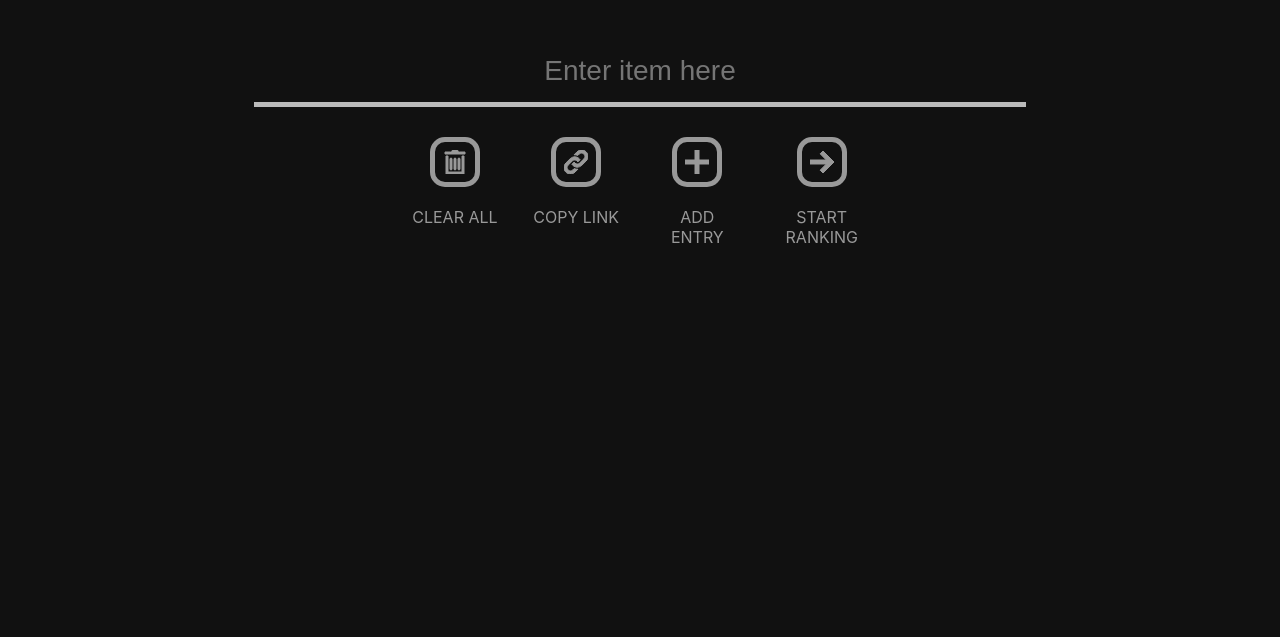
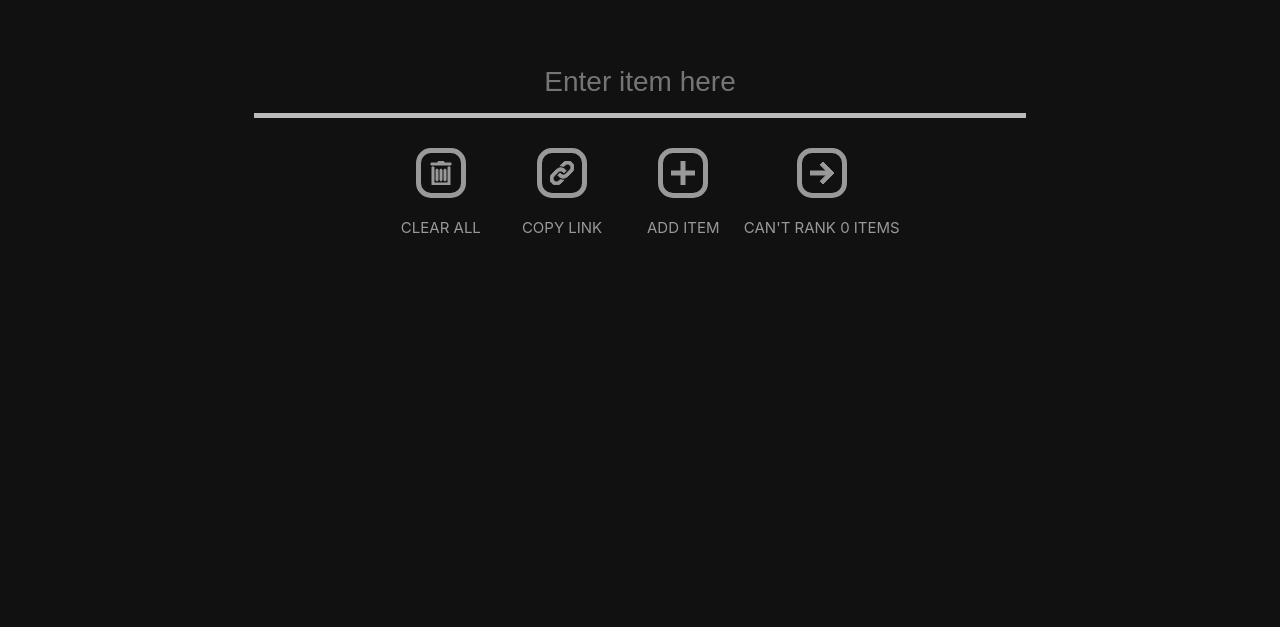
Before and after one commit to shatayu/rankings, a React (Create React App) app: page / in a window 1280 px wide. Shown: the part 173-810 px from the top of the page. Built offline with nearby package versions, Linux system fonts and the light colour scheme.

Commit message:
fiddled with counter

```diff
--- a/src/Input/AddedEntriesList.react.js
+++ b/src/Input/AddedEntriesList.react.js
@@ -55,7 +55,7 @@ function InputElement({value, onRemove}) {
 
 function DeleteIcon({onRemove}) {
     return (
-        <svg className={styles.svgIcon} onClick={onRemove} viewBox="0 0 20 20">
+        <svg className={styles.svgDeleteIcon} onClick={onRemove} viewBox="0 0 20 20">
             <path d="M10.185,1.417c-4.741,0-8.583,3.842-8.583,8.583c0,4.74,3.842,8.582,8.583,8.582S18.768,14.74,18.768,10C18.768,5.259,14.926,1.417,10.185,1.417 M10.185,17.68c-4.235,0-7.679-3.445-7.679-7.68c0-4.235,3.444-7.679,7.679-7.679S17.864,5.765,17.864,10C17.864,14.234,14.42,17.68,10.185,17.68 M10.824,10l2.842-2.844c0.178-0.176,0.178-0.46,0-0.637c-0.177-0.178-0.461-0.178-0.637,0l-2.844,2.841L7.341,6.52c-0.176-0.178-0.46-0.178-0.637,0c-0.178,0.176-0.178,0.461,0,0.637L9.546,10l-2.841,2.844c-0.178,0.176-0.178,0.461,0,0.637c0.178,0.178,0.459,0.178,0.637,0l2.844-2.841l2.844,2.841c0.178,0.178,0.459,0.178,0.637,0c0.178-0.176,0.178-0.461,0-0.637L10.824,10z"></path>
         </svg>
     );
--- a/src/Input/Buttons/AddEntryToListButton.react.js
+++ b/src/Input/Buttons/AddEntryToListButton.react.js
@@ -10,8 +10,8 @@ export default function AddEntryToListButton() {
 
     return (
         <GenericButton
-            icon={<Plus />}
-            text='ADD ENTRY'
+            icon={<Plus/>}
+            text='ADD ITEM'
             isEnabled={canEntryBeAddedToEntriesList(entryInputTextboxContent, entriesList)}
             onClick={() => {
                 if (canEntryBeAddedToEntriesList(entryInputTextboxContent, entriesList)) {
--- a/src/Input/Buttons/StartRankingButton.react.js
+++ b/src/Input/Buttons/StartRankingButton.react.js
@@ -12,11 +12,12 @@ export default function StartRankingButton() {
     const [entryInputTextboxContent, setEntryInputTextboxContent] = useRecoilState(EntryInputTextboxAtom);
     const setResponsesGraph = useSetRecoilState(ResponsesGraphAtom);
     const setPageNumber = useSetRecoilState(PageNumberAtom);
+    const numEntries = entriesList.length;
 
     return (
         <GenericButton
             icon={<Arrow />}
-            text='START RANKING'
+            text={entriesList.length < 2 ? `CAN'T RANK ${numEntries} ITEM${numEntries === 0 ? 'S' : ''}` : `RANK ${numEntries} ITEMS`}
             isEnabled={canStartRanking(entryInputTextboxContent, entriesList)}
             onClick={() => {
                 if (canEntryBeAddedToEntriesList(entryInputTextboxContent, entriesList)) {
--- a/src/Input/Input.module.css
+++ b/src/Input/Input.module.css
@@ -85,6 +85,7 @@
 
 .buttonIconContainer {
     width: 40px;
+    height: 40px;
     border-radius: 15px;
     font-size: 20px;
     text-align: center;
@@ -93,12 +94,17 @@
     display: flex;
     justify-content: center;
     align-items: center;
-    height: 40px;
+}
+
+.buttonIcon {
+    width: 24px;
+    height: 24px;
 }
 
 .buttonText {
-    width: 75%;
+    width: 100%;
     text-align: center;
+    font-size: 15px;
 }
 
 .disabledButton {
@@ -123,7 +129,6 @@ svg {
     fill: currentColor;
     stroke: currentColor;
 }
-
 
 .toastSuccessComponentContainer {
     text-align: center;
@@ -190,7 +195,7 @@ svg {
     color: white;
 }
 
-.svgIcon {
+.svgDeleteIcon {
     display: inline-block;
     min-height: 20px;
     max-height: 20px;
@@ -200,10 +205,10 @@ svg {
 }
 
 
-.svgIcon path,
-.svgIcon polygon,
+.svgDeleteIcon path,
+.svgDeleteIcon polygon,
 
-.svgIcon circle {
+.svgDeleteIcon circle {
     stroke: #333333;
     stroke-width: 1.25px;
     min-height: 20px;
@@ -212,6 +217,6 @@ svg {
     max-width: 20px;
 }
 
-.svgIcon:hover {
+.svgDeleteIcon:hover {
     color: white;
 }
```
